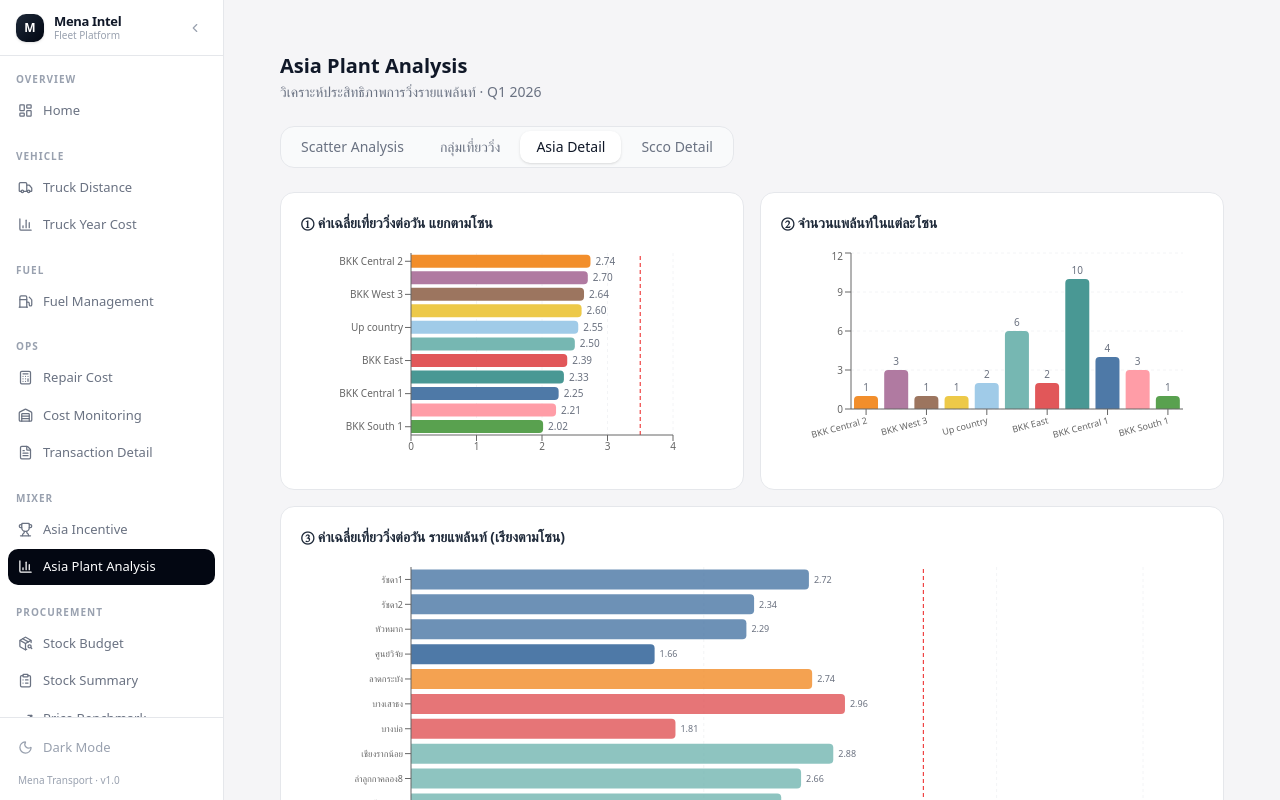
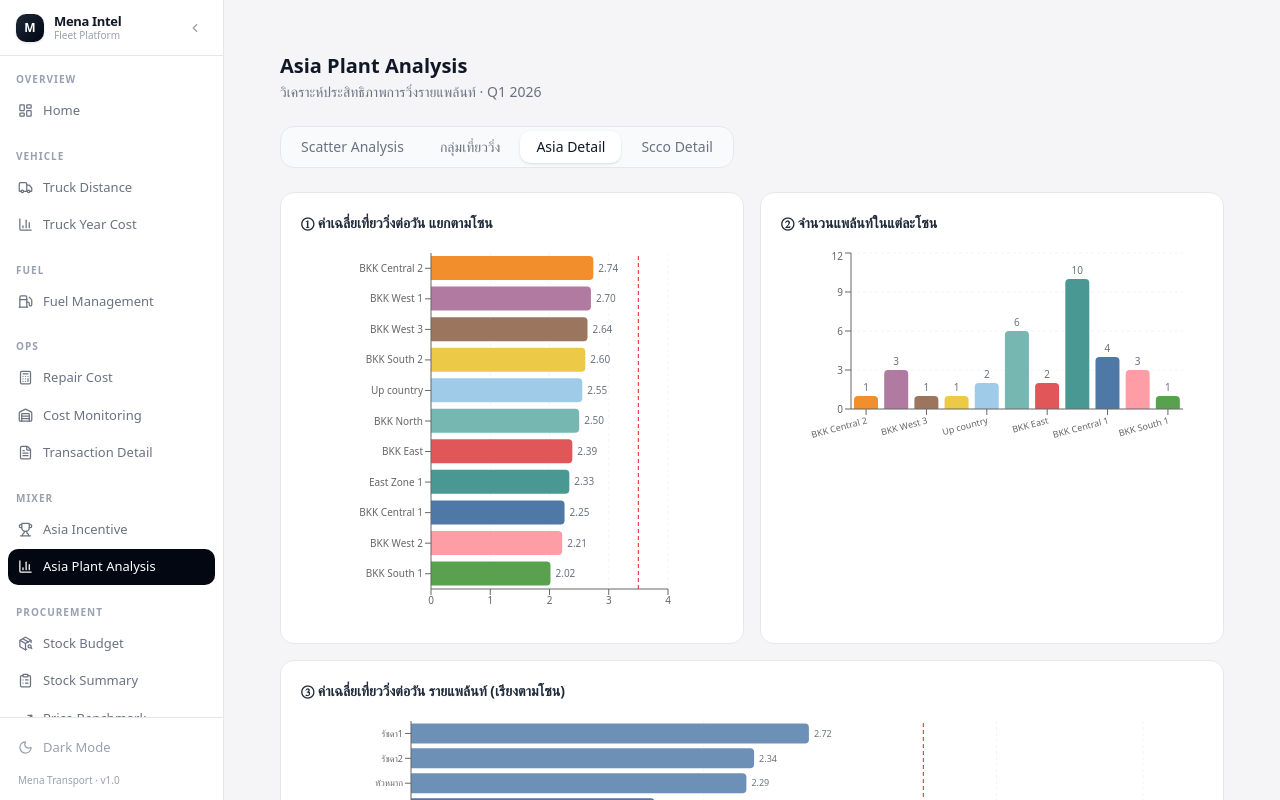
Before and after one commit to nrk16p/mena_intelligence, a Next.js app: page /asia-plant-analysis in a window 1280 px wide. Both pictures are taken after a click on the button "Asia Detail". Built offline with nearby package versions, Linux system fonts and the light colour scheme.

Commit message:
fix: widen zone name axis width and auto-height for zone avg chart

```diff
--- a/app/asia-plant-analysis/page.tsx
+++ b/app/asia-plant-analysis/page.tsx
@@ -183,11 +183,11 @@ function ZoneDetail({ raw, zoneColors, thresholds }: {
       <div className="grid grid-cols-1 lg:grid-cols-2 gap-4">
         {/* Zone avg */}
         <ChartCard title="① ค่าเฉลี่ยเที่ยววิ่งต่อวัน แยกตามโซน">
-          <ResponsiveContainer width="100%" height={220}>
-            <BarChart layout="vertical" data={zoneSummary} margin={{ left: 20, right: 50, top: 4, bottom: 4 }}>
+          <ResponsiveContainer width="100%" height={Math.max(260, zoneSummary.length * 34)}>
+            <BarChart layout="vertical" data={zoneSummary} margin={{ left: 10, right: 55, top: 4, bottom: 4 }}>
               <CartesianGrid strokeDasharray="3 3" horizontal={false} stroke="currentColor" className="text-gray-100 dark:text-white/5" />
               <XAxis type="number" domain={[0, Math.ceil(zoneSummary[0].avg + 1)]} tick={{ fontSize: 10 }} />
-              <YAxis type="category" dataKey="Zone" tick={{ fontSize: 10 }} width={90} />
+              <YAxis type="category" dataKey="Zone" tick={{ fontSize: 10 }} width={120} />
               <Tooltip content={<ZoneTip />} />
               {thresholds.map(t => (
                 <ReferenceLine key={t} x={t} stroke={t <= 3.5 ? "#EF4444" : "#10B981"} strokeDasharray="4 3" strokeWidth={1.2} />
```
